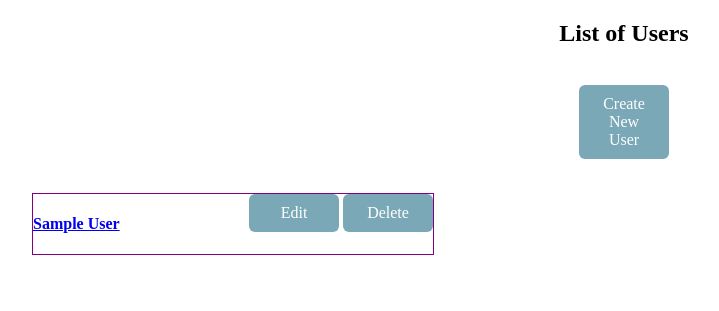
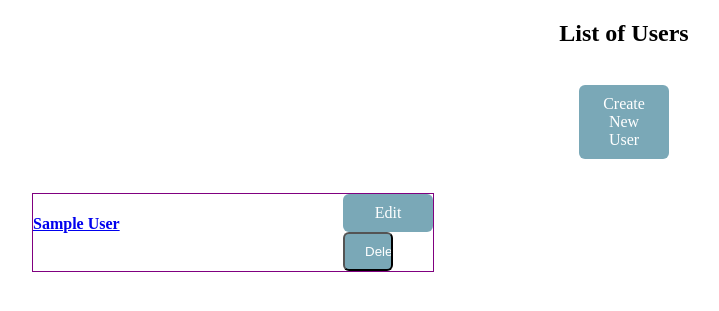
Before and after one commit to guymandev/todo-manager, a Node server app: page /users in a window 1280 px wide. Shown: the part 103-414 px from the top of the page, without its empty margins (16-735 px from the left). Run offline with Node 20, Linux system fonts and the light colour scheme; tables that the repository leaves empty hold one stand-in row (values such as "Sample post"); some libraries are stand-ins or nearby versions.

Commit message:
Got the Delete button working on the User Index page. Unfortunately, I had to use an input element, which resists being styled like my anchor tags, so it looks janky. But it works, so moving on for now.

```diff
--- a/public/styles/user-index.css
+++ b/public/styles/user-index.css
@@ -48,3 +48,10 @@ h2 {
 .button:hover {
   background-color: #c2c7c7;
 }
+
+input {
+
+    height: 100%;
+    width: 50px;
+
+}
--- a/views/users/user-index.ejs
+++ b/views/users/user-index.ejs
@@ -26,7 +26,9 @@
                     </div class="users-buttons-group">
                     <div>
                         <a class="button" href="/users/<%= user._id %>/edit">Edit</a>
-                        <a class="button" href="/users/<%= user._id %>/delete">Delete</a>
+                        <form method="POST" action="/users/<%= user._id %>/delete?_method=DELETE">
+                            <input class="button" value="Delete" type="submit"/>
+                        </form>
                     </div>
                 </li>
                 <% } %>
```
